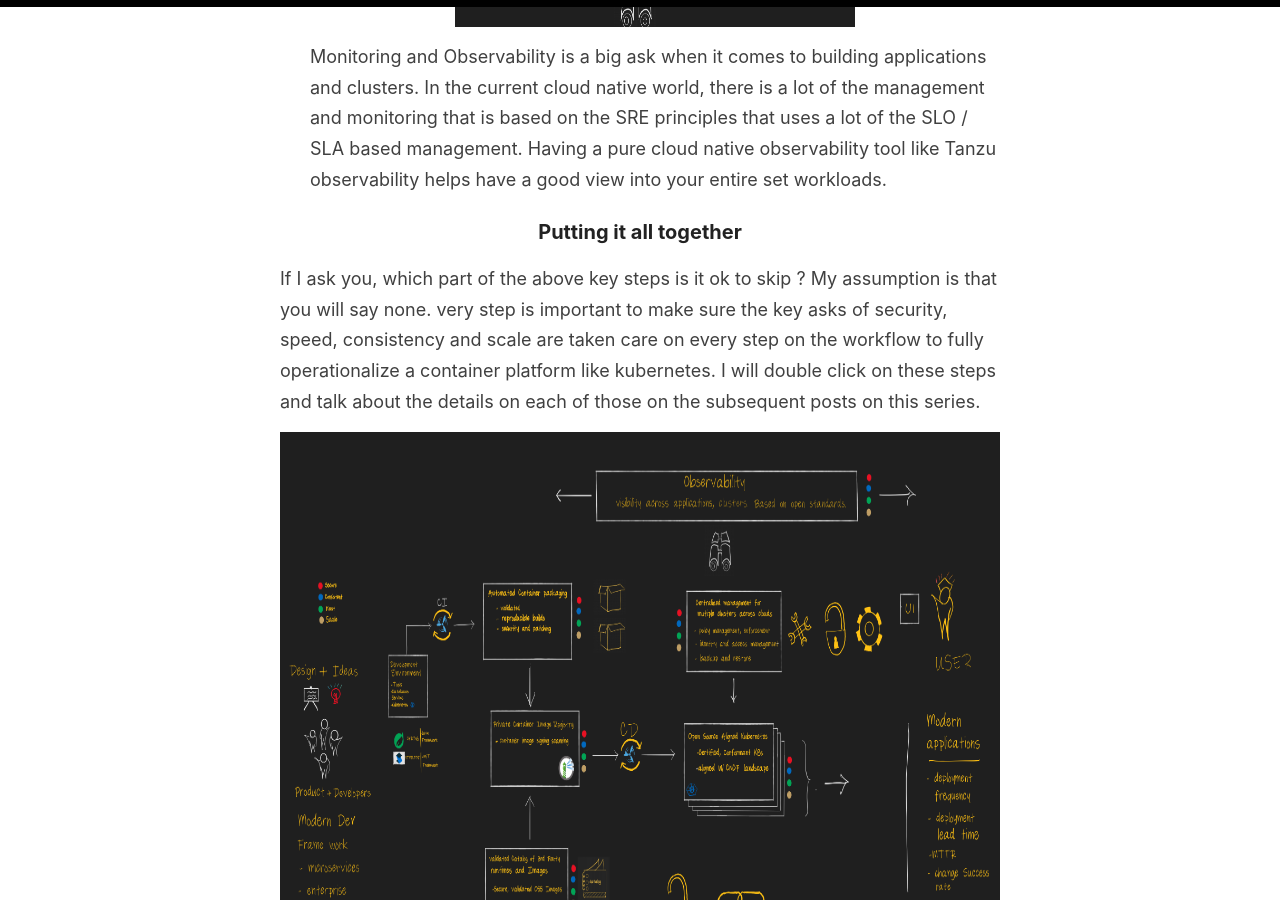
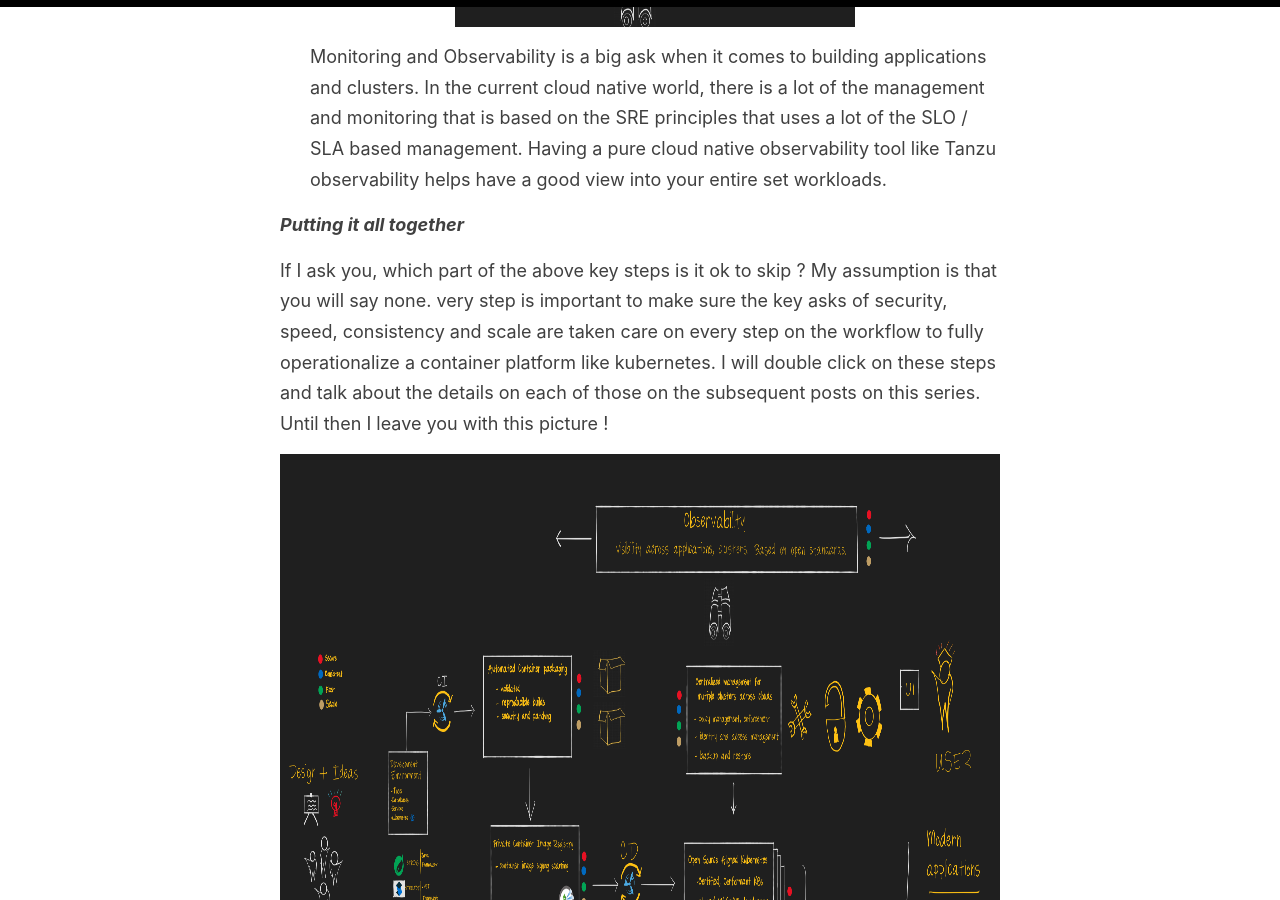
Before and after one commit to honnuanand/honnuanand.github.com, a Jekyll site: the page built from _posts/2021-04-25-dev-sec-ops.md, in a window 1280 px wide and 900 px high, scrolled down 7658 px. Built offline with Jekyll 4.4.1, drawn with Linux system fonts in a browser that asks for light colours.

Commit message:
updated the full picture

```diff
--- a/_posts/2021-04-25-dev-sec-ops.md
+++ b/_posts/2021-04-25-dev-sec-ops.md
@@ -73,8 +73,9 @@
 
    Monitoring and Observability is a big ask when it comes to building applications and clusters. In the current cloud native world,  there is a lot of the management and monitoring that is based on the SRE principles that uses a lot of the SLO / SLA based management. Having a pure cloud native observability tool like Tanzu observability helps have a good view into your entire set workloads.
 
-### Putting it all together
 
-If I ask you, which part of the above key steps is it ok to skip ? My assumption is that you will say none. very step is important to make sure the key asks of security, speed, consistency and scale are taken care on every step on the workflow to fully operationalize a container platform like kubernetes. I will double click on these steps and talk about the details on each of those on the subsequent posts on this series.
+***Putting it all together***
 
-<img src="/images/Fullpicture.png" width="800" height="600" />
+If I ask you, which part of the above key steps is it ok to skip ? My assumption is that you will say none. very step is important to make sure the key asks of security, speed, consistency and scale are taken care on every step on the workflow to fully operationalize a container platform like kubernetes. I will double click on these steps and talk about the details on each of those on the subsequent posts on this series. Until then I leave you with this picture !
+
+<img src="/images/Fullpicture.png" width="1000" height="800" />
```
